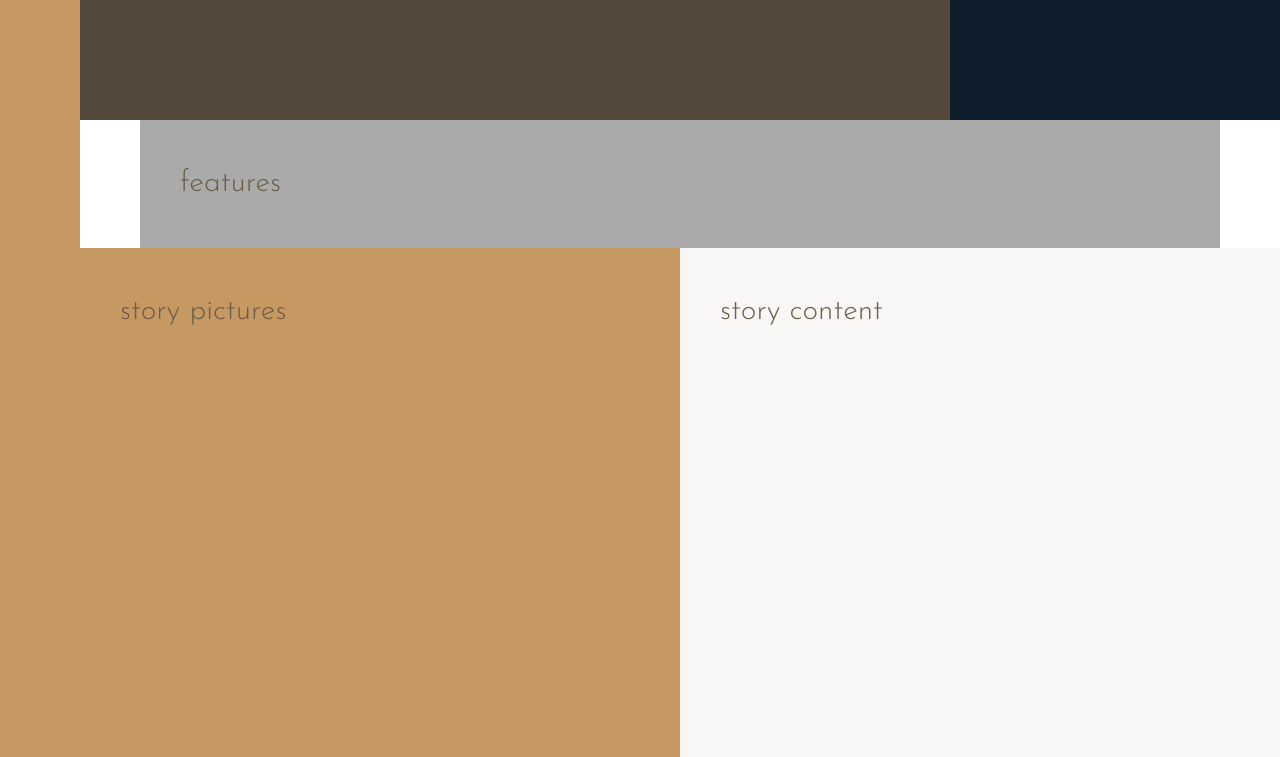
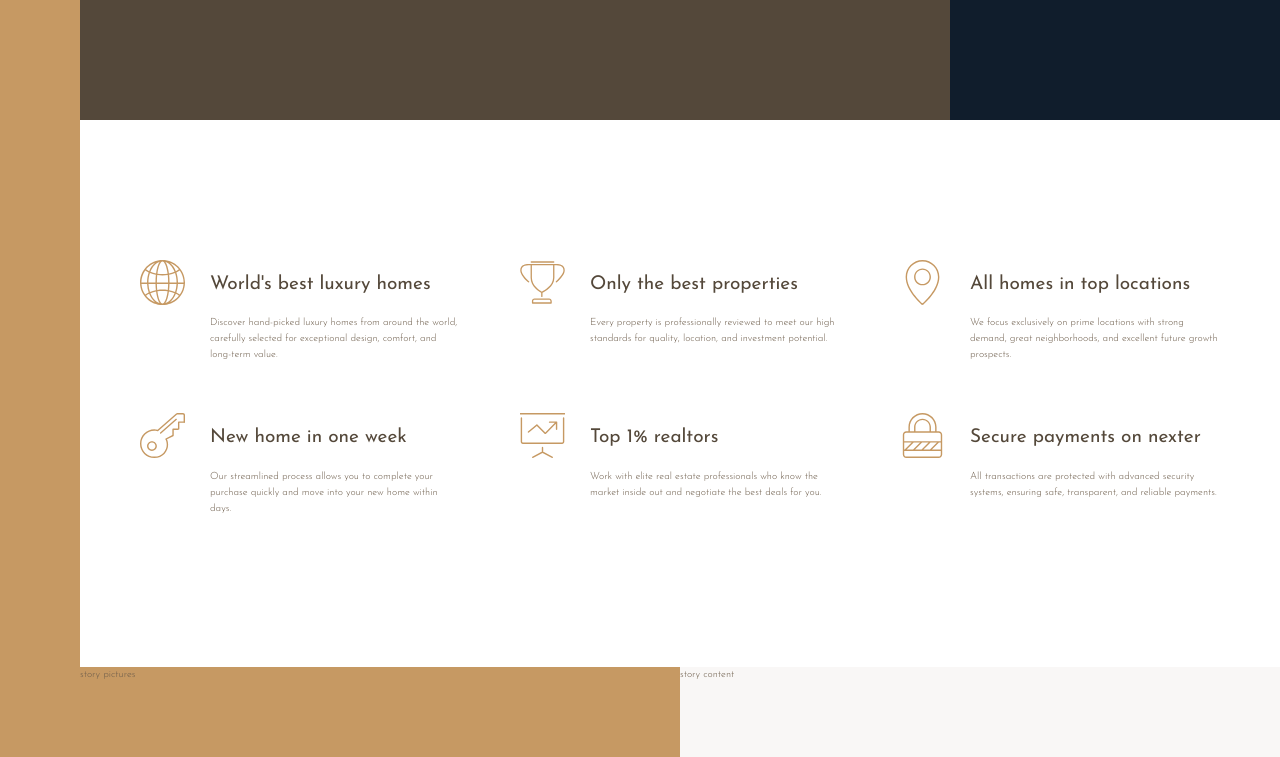
Before and after one commit to Abdulmannankhann/nexter, a website: page index.html in a window 1280 px wide. Shown: the part 520-1277 px from the top of the page. Drawn offline with Linux system fonts and the light colour scheme.

Commit message:
build features section using nested grid

```diff
--- a/index.html
+++ b/index.html
@@ -16,9 +16,79 @@
   </head>
   <body class="container">
     <div class="sidebar">Sidebar</div>
+
     <header class="header">Header</header>
+
     <div class="realtors">Top 3 realtors</div>
-    <section class="features">features</section>
+
+    <section class="features">
+      <div class="feature">
+        <svg class="feature__icon">
+          <use xlink:href="img/sprite.svg#icon-global"></use>
+        </svg>
+        <h4 class="heading-4 heading-4--dark">World's best luxury homes</h4>
+        <p class="feature__text">
+          Discover hand-picked luxury homes from around the world, carefully
+          selected for exceptional design, comfort, and long-term value.
+        </p>
+      </div>
+
+      <div class="feature">
+        <svg class="feature__icon">
+          <use xlink:href="img/sprite.svg#icon-trophy"></use>
+        </svg>
+        <h4 class="heading-4 heading-4--dark">Only the best properties</h4>
+        <p class="feature__text">
+          Every property is professionally reviewed to meet our high standards
+          for quality, location, and investment potential.
+        </p>
+      </div>
+
+      <div class="feature">
+        <svg class="feature__icon">
+          <use xlink:href="img/sprite.svg#icon-map-pin"></use>
+        </svg>
+        <h4 class="heading-4 heading-4--dark">All homes in top locations</h4>
+        <p class="feature__text">
+          We focus exclusively on prime locations with strong demand, great
+          neighborhoods, and excellent future growth prospects.
+        </p>
+      </div>
+
+      <div class="feature">
+        <svg class="feature__icon">
+          <use xlink:href="img/sprite.svg#icon-key"></use>
+        </svg>
+        <h4 class="heading-4 heading-4--dark">New home in one week</h4>
+        <p class="feature__text">
+          Our streamlined process allows you to complete your purchase quickly
+          and move into your new home within days.
+        </p>
+      </div>
+
+      <div class="feature">
+        <svg class="feature__icon">
+          <use xlink:href="img/sprite.svg#icon-presentation"></use>
+        </svg>
+        <h4 class="heading-4 heading-4--dark">Top 1% realtors</h4>
+        <p class="feature__text">
+          Work with elite real estate professionals who know the market inside
+          out and negotiate the best deals for you.
+        </p>
+      </div>
+
+      <div class="feature">
+        <svg class="feature__icon">
+          <use xlink:href="img/sprite.svg#icon-lock"></use>
+        </svg>
+        <h4 class="heading-4 heading-4--dark">Secure payments on nexter</h4>
+        <p class="feature__text">
+          All transactions are protected with advanced security systems,
+          ensuring safe, transparent, and reliable payments.
+        </p>
+      </div>
+    </section>
+
     <div class="story__pictures">story pictures</div>
 
     <div class="story__content">story content</div>
--- a/sass/_base.scss
+++ b/sass/_base.scss
@@ -42,9 +42,4 @@ body {
     [center-start] repeat(8, [col-start] minmax(min-content, 14rem) [col-end])
     [center-end] minmax(6rem, 1fr)
     [full-end];
-
-  & > * {
-    font-size: 3rem;
-    padding: 40px;
-  }
 }
--- a/sass/_features.scss
+++ b/sass/_features.scss
@@ -1,4 +1,28 @@
-.features{
-	background-color: $color-grey-light-2;
-	grid-column: center-start / center-end;
+.features {
+  grid-column: center-start / center-end;
+  margin: 15rem 0;
+  display: grid;
+  //  grid-template-columns: repeat(3, 1fr);
+  grid-template-columns: repeat(auto-fit, minmax(25rem, 1fr));
+  grid-gap: 6rem;
+  align-items: start;
 }
+
+.feature {
+  display: grid;
+  grid-template-columns: min-content 1fr;
+  grid-row-gap: 1.5rem;
+  grid-column-gap: 2.5rem;
+
+  &__icon {
+    fill: $color-primary;
+    height: 4.5rem;
+    width: 4.5rem;
+    grid-row: 1 / span 2;
+    transform: translateY(-1rem);
+  }
+
+  &_text {
+    font-size: 1.7rem;
+  }
+}
--- a/sass/_typography.scss
+++ b/sass/_typography.scss
@@ -0,0 +1,29 @@
+%heading {
+  font-family: $font-display;
+  font-weight: 400;
+}
+
+.heading-1 {
+  @extend %heading;
+}
+
+.heading-2 {
+  @extend %heading;
+}
+
+.heading-3 {
+  @extend %heading;
+}
+
+.heading-4 {
+  @extend %heading;
+  font-size: 1.9rem;
+
+  &--light {
+    color: $color-grey-light-1;
+  }
+
+  &--dark {
+    color: $color-grey-dark-1;
+  }
+}
```
Also changed, not shown: css/style.css, 1 other file.
